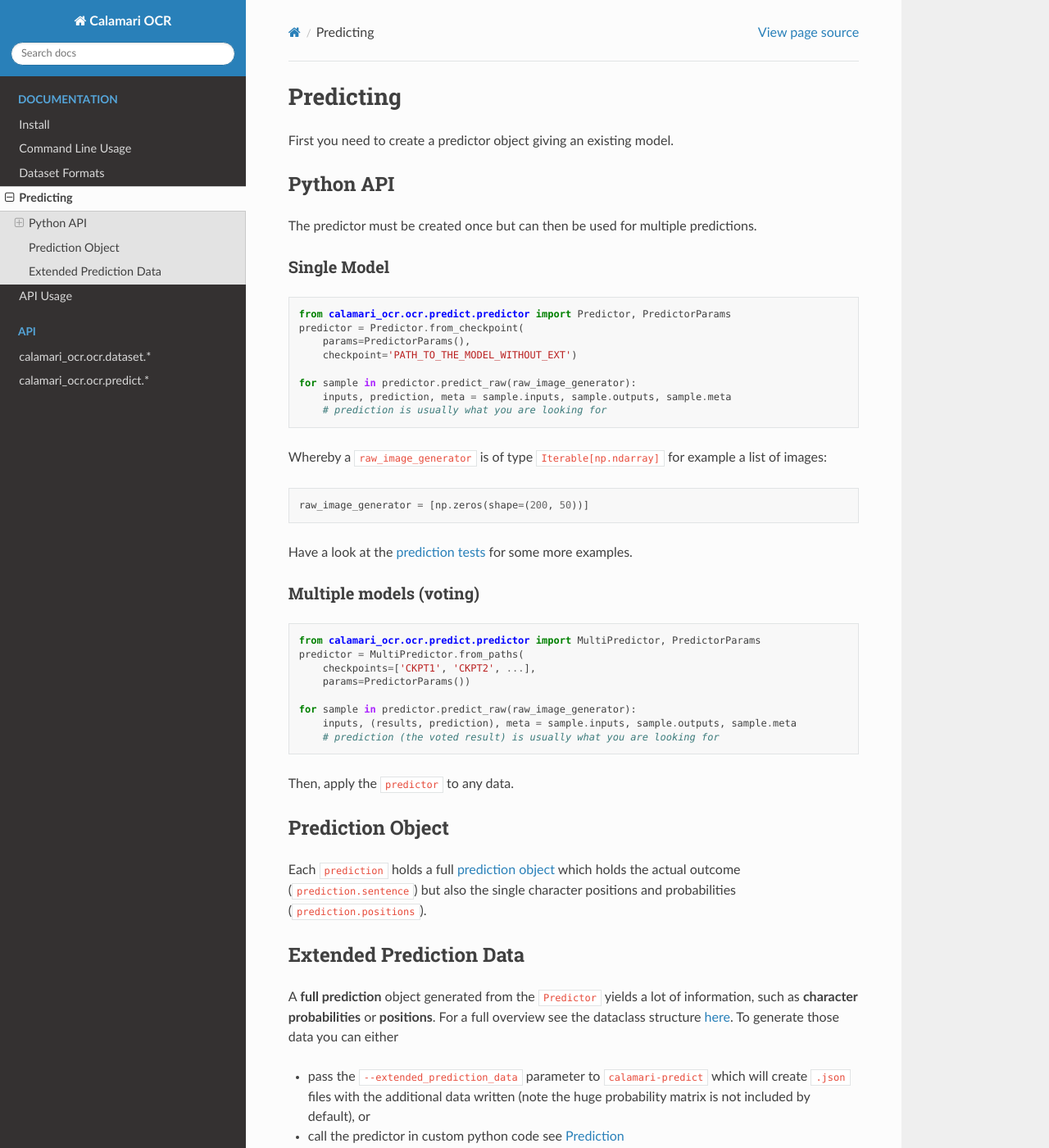
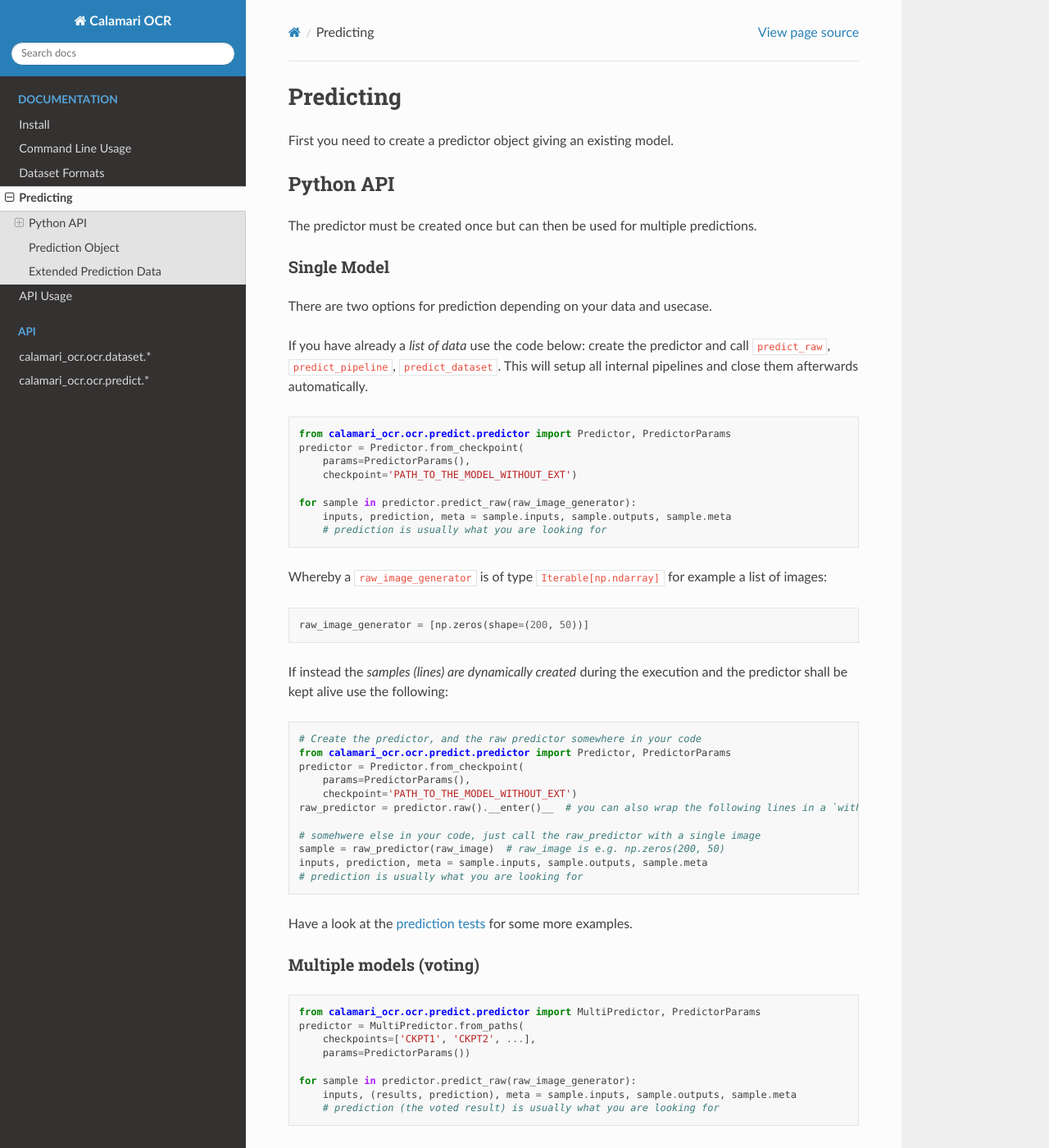
Before and after one commit to Calamari-OCR/calamari, a Sphinx documentation site: the page built from docs/source/doc.predicting.rst, in a window 1280 px wide and 1400 px high. Shown: the whole window at 82% size. Built offline with Sphinx 7.4.7 and the Read the Docs theme 2.0.0, drawn with Linux system fonts in a browser that asks for light colours.

Commit message:
Upgrades to newer tfaip version. Support for raw predictor which is kept alive (see #229, #263)

```diff
--- a/docs/source/doc.predicting.rst
+++ b/docs/source/doc.predicting.rst
@@ -9,6 +9,11 @@
 
 Single Model
 ~~~~~~~~~~~~
+
+There are two options for prediction depending on your data and usecase.
+
+If you have already a `list of data` use the code below: create the predictor and call ``predict_raw``, ``predict_pipeline``, ``predict_dataset``.
+This will setup all internal pipelines and close them afterwards automatically.
 
 .. code-block:: python
 
@@ -27,6 +32,22 @@
 
     raw_image_generator = [np.zeros(shape=(200, 50))]
 
+
+If instead the `samples (lines) are dynamically created` during the execution and the predictor shall be kept alive use the following:
+
+.. code-block:: python
+
+    # Create the predictor, and the raw predictor somewhere in your code
+    from calamari_ocr.ocr.predict.predictor import Predictor, PredictorParams
+    predictor = Predictor.from_checkpoint(
+        params=PredictorParams(),
+        checkpoint='PATH_TO_THE_MODEL_WITHOUT_EXT')
+    raw_predictor = predictor.raw().__enter()__  # you can also wrap the following lines in a `with`-block
+
+    # somehwere else in your code, just call the raw_predictor with a single image
+    sample = raw_predictor(raw_image)  # raw_image is e.g. np.zeros(200, 50)
+    inputs, prediction, meta = sample.inputs, sample.outputs, sample.meta
+    # prediction is usually what you are looking for
 
 Have a look at the `prediction tests <https://github.com/Calamari-OCR/calamari/blob/master/calamari_ocr/test/test_prediction.py>`_ for some more examples.
 
--- a/requirements.txt
+++ b/requirements.txt
@@ -10,5 +10,5 @@
 python-bidi
 scikit-image>=0.15.0
 tensorflow~=2.4.0
-tfaip==1.2.1
+tfaip==1.2.2
 xlsxwriter
```
Also changed, not shown: 2 other files.
